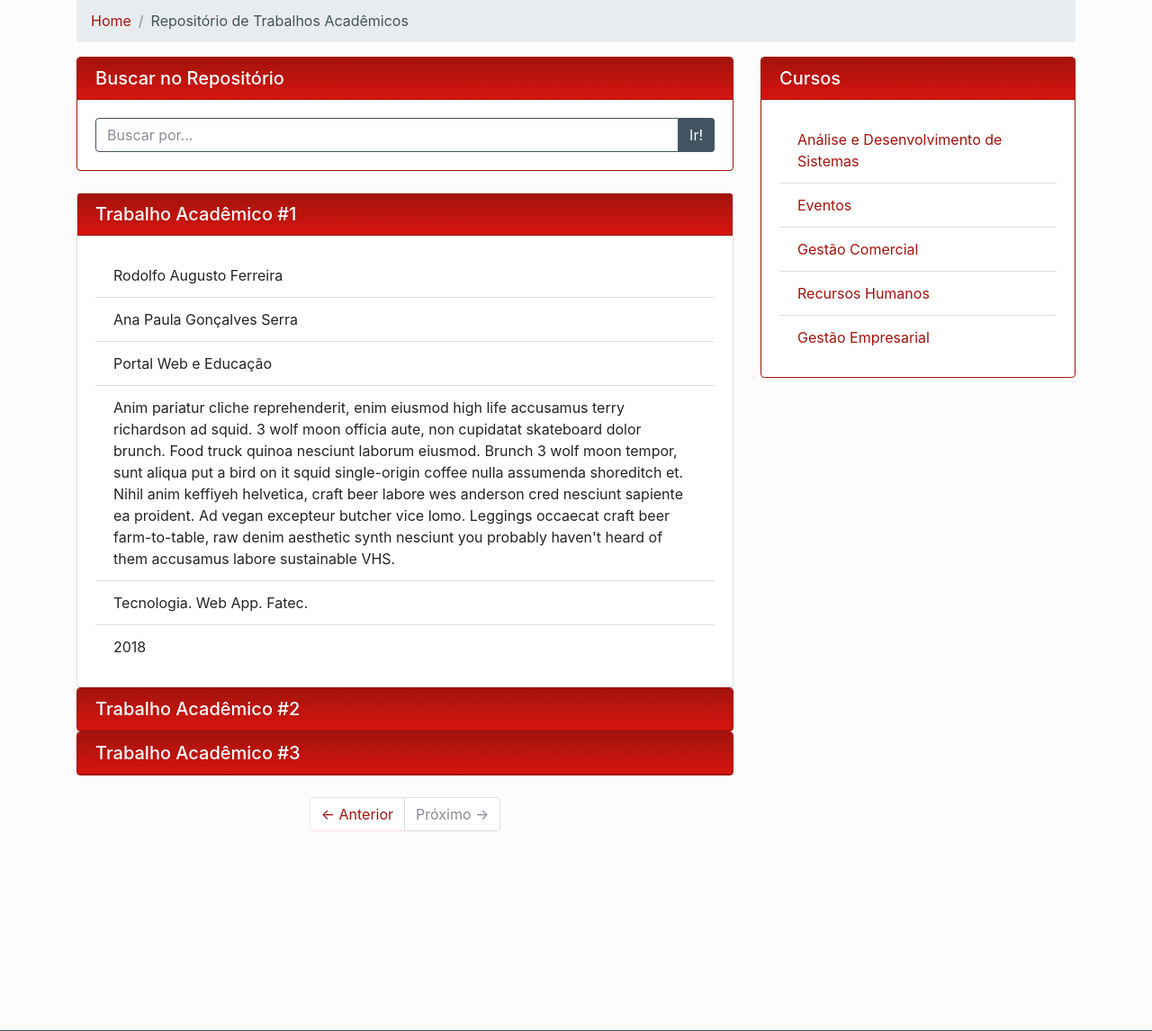
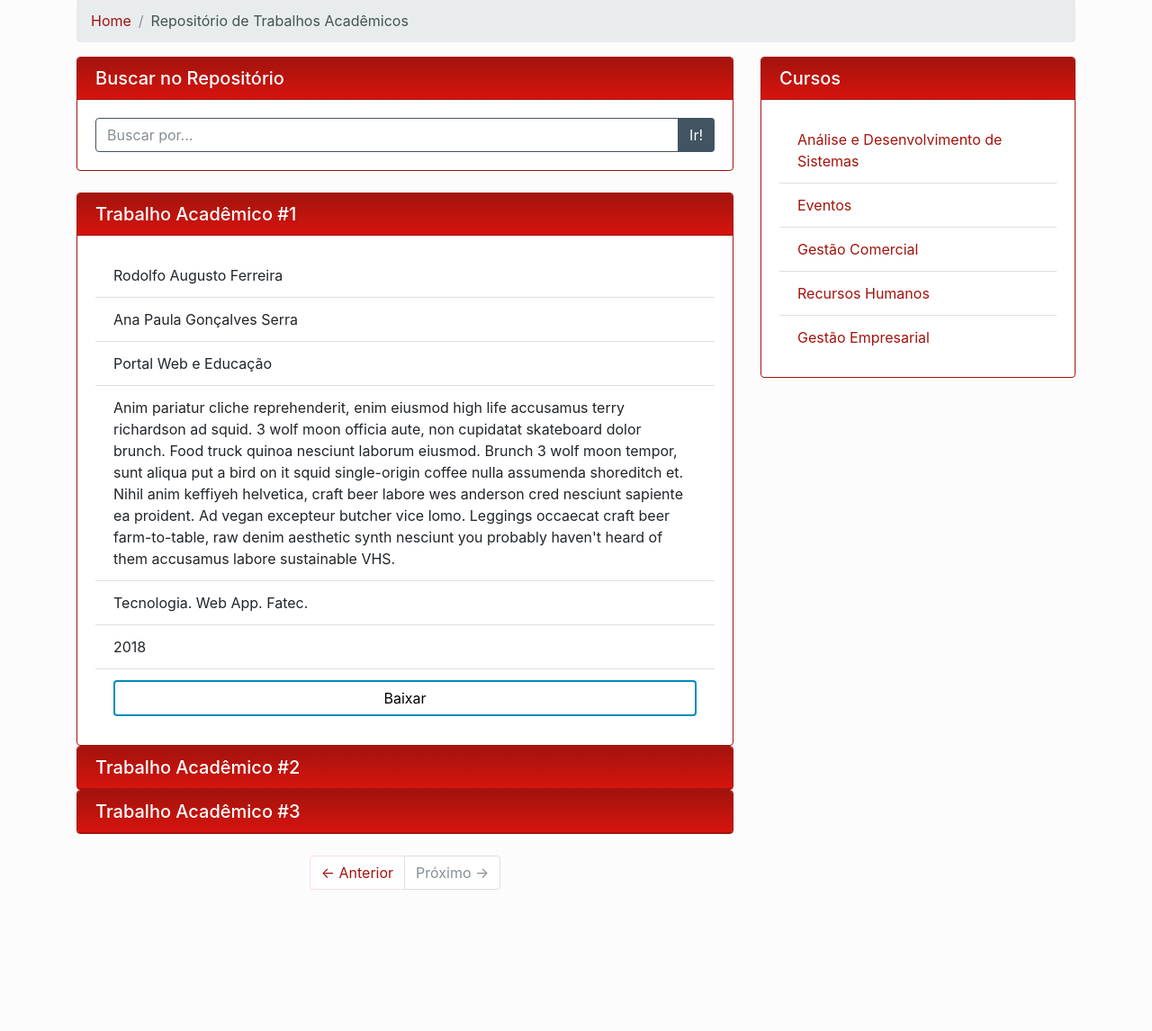
Before and after one commit to fateIpiranga/portalFatecIpiranga, a PHP site: page /consultar-descarregar-trabalhos-academicos.html in a window 1280 px wide, after a click on "Trabalho Acadêmico #1". Shown: the part 221-1367 px from the top of the page at 90% size. Run offline with PHP 8.4, Linux system fonts and the light colour scheme.

Commit message:
Alteração 06: adição dos botões para descarregar trabalhos academicos

```diff
--- a/portal/portal/consultar-descarregar-trabalhos-academicos.html
+++ b/portal/portal/consultar-descarregar-trabalhos-academicos.html
@@ -109,7 +109,7 @@
         </div>
 
         <div class="mb-4" id="accordion" role="tablist" aria-multiselectable="true">
-          <div class="card  card-borda-accordion">
+          <div class="card  card-borda">
             <div class="card-header  card-cabecalho  card-borda" role="tab" id="headingOne">
               <h5 class="mb-0">
                 <a data-toggle="collapse" data-parent="#accordion" href="#collapseOne" aria-expanded="true" aria-controls="collapseOne">Trabalho Acadêmico #1</a>
@@ -141,6 +141,9 @@
                   </li>
                   <li class="list-group-item">
                     2018
+                  </li>
+                  <li class="list-group-item">
+                    <button type="button" class="btn btn-block button1">Baixar</button>
                   </li>
                 </ul>
               </div>
@@ -179,6 +182,9 @@
                   <li class="list-group-item">
                     2018
                   </li>
+                  <li class="list-group-item">
+                    <button type="button" class="btn btn-block button2">Baixar</button>
+                  </li>
                 </ul>
               </div>
             </div>
@@ -214,6 +220,9 @@
                   </li>
                   <li class="list-group-item">
                     2018
+                  </li>
+                  <li class="list-group-item">
+                    <button type="button" class="btn btn-block button3">Baixar</button>
                   </li>
                 </ul>
               </div>
--- a/portal/portal/css/consultar-descarregar-trabalhos-academicos.css
+++ b/portal/portal/css/consultar-descarregar-trabalhos-academicos.css
@@ -233,6 +233,20 @@ body {
     color: #A3130D
 }
 
+/*Botão buscar descarregar trabalho academico*/
+.collapse .categoria-list li .button1, .collapse .categoria-list li .button2, .collapse .categoria-list li .button3  {
+    background-color: white;
+    color: black;
+    border: 2px solid #008CBA;
+}
+
+.collapse .categoria-list li .button1:hover, .collapse .categoria-list li .button2:hover, .collapse .categoria-list li .button3:hover {
+    background-color: #008CBA;
+    color: white;
+    transition-duration: 0.4s;
+    cursor: pointer;
+}
+
 /* -comentario */
 .comentario {
     color: #425461;
@@ -274,7 +288,7 @@ body {
 
 .rodape {
     position: relative;
-    top: 22px;
+    top: 267px;
     width: 100%;
     margin-top: 10px;
     background-color: #425461;
```
